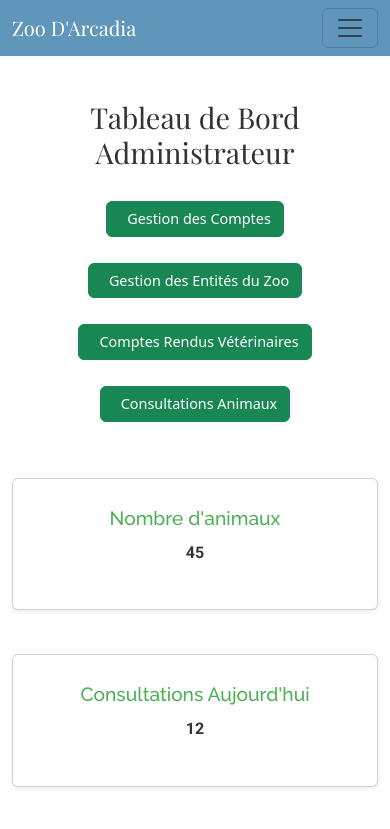
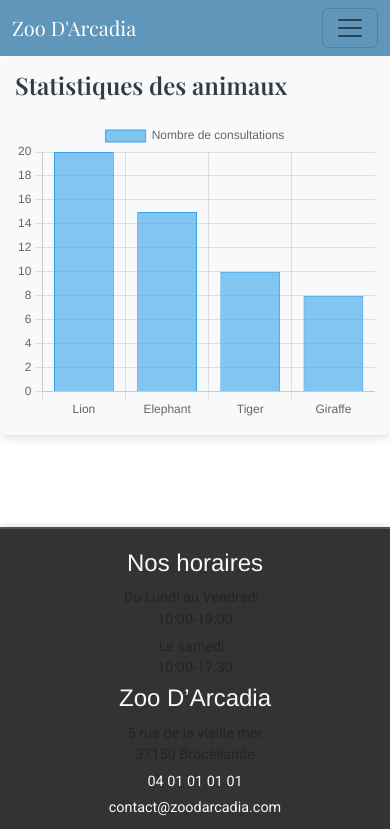
Before and after one commit to Agellid03/ZooArcadiaa, a React (Create React App) app in the folder frontend/: page /admin/ConsultationsAnimaux in a window 390 px wide. Shown: the top 829 px of the page. Built offline with nearby package versions, Linux system fonts and the light colour scheme.

Commit message:
Implémentation AnimalsStats.jsx et stylisation

```diff
--- a/frontend/package.json
+++ b/frontend/package.json
@@ -9,8 +9,10 @@
     "@testing-library/user-event": "^13.5.0",
     "axios": "^1.7.8",
     "bootstrap": "^5.3.3",
+    "chart.js": "^4.4.7",
     "react": "^18.3.1",
     "react-bootstrap": "^2.10.6",
+    "react-chartjs-2": "^5.2.0",
     "react-dom": "^18.3.1",
     "react-redux": "^9.1.2",
     "react-router-dom": "^7.0.1",
--- a/frontend/src/components/admin/AdminDashboard.jsx
+++ b/frontend/src/components/admin/AdminDashboard.jsx
@@ -18,7 +18,7 @@ const AdminDashboard = () => {
   };
 
   const goToAnimalsStats = () => {
-    navigate('/admin/ConsultationsDesAnimaux');
+    navigate('/admin/ConsultationsAnimaux');
   };
   return (
     <div className="admin-dashboard container">
--- a/frontend/src/components/admin/AnimalsStats.jsx
+++ b/frontend/src/components/admin/AnimalsStats.jsx
@@ -1,11 +1,52 @@
-import React from 'react';
+// src/components/AnimalsStats.jsx
+import React, { useState, useEffect } from 'react';
+import { Bar } from 'react-chartjs-2'; // Importation de Bar pour un graphique à barres
+import { Chart as ChartJS, CategoryScale, LinearScale, BarElement, Title, Tooltip, Legend } from 'chart.js';
+import "../../styles/animalStats.css"
+
+ChartJS.register(CategoryScale, LinearScale, BarElement, Title, Tooltip, Legend);
 
 const AnimalsStats = () => {
+  const [animalStats, setAnimalStats] = useState([]);
+
+  useEffect(() => {
+    // Ici, récupérer les données depuis l'API ou Firebase
+    const fetchData = async () => {
+      const data = [
+        { name: 'Lion', consultations: 20 },
+        { name: 'Elephant', consultations: 15 },
+        { name: 'Tiger', consultations: 10 },
+        { name: 'Giraffe', consultations: 8 },
+
+      ];
+      setAnimalStats(data);
+    };
+
+    fetchData();
+  }, []);
+
+  // Préparation des données pour le graphique
+  const data = {
+    labels: animalStats.map((animal) => animal.name), // Noms des animaux
+    datasets: [
+      {
+        label: 'Nombre de consultations',
+        data: animalStats.map((animal) => animal.consultations),
+        backgroundColor: 'rgba(54, 162, 235, 0.6)',
+        borderColor: 'rgba(54, 162, 235, 1)',
+        borderWidth: 1,
+      },
+    ],
+  };
+
   return (
-    <div>
-      Admin Stats
+    <div className="animals-stats">
+      <h2>Statistiques des animaux</h2>
+      <div className="chart-container">
+        <Bar data={data} options={{ responsive: true, maintainAspectRatio: false }} />
+      </div>
     </div>
   );
-}
+};
 
 export default AnimalsStats;
--- a/frontend/src/routes/AppRouter.jsx
+++ b/frontend/src/routes/AppRouter.jsx
@@ -30,7 +30,7 @@ const AppRouter = () => {
           <Route path="admin/GestionEmployes" element={<ManageAccounts/>} ></Route>
           <Route path="admin/GestionServices" element={<ManageZooEntities/>} ></Route>
           <Route path="admin/RapportsVeterinaire" element={<VeterinaryReports/>} ></Route>
-          <Route path="admin/StatiquesAnimaux" element={<AnimalsStats/>} ></Route>
+          <Route path="admin/ConsultationsAnimaux" element={<AnimalsStats/>} ></Route>
         </Routes>
         </div>
       <Footer />
--- /dev/null
+++ b/frontend/src/styles/animalStats.css
@@ -0,0 +1,33 @@
+.animals-stats {
+  padding: 20px;
+  background-color: #f8f9fa;
+  border-radius: 8px;
+  box-shadow: 0 4px 8px rgba(0, 0, 0, 0.1);
+  margin-bottom: 30px;
+}
+
+.animals-stats h2 {
+  font-size: 1.8rem;
+  font-weight: bold;
+  margin-bottom: 20px;
+  color: #343a40;
+}
+
+.chart-container {
+  width: 100%;
+  height: 400px;
+}
+
+@media (max-width: 768px) {
+  .chart-container {
+    height: 300px;
+  }
+
+  .animals-stats {
+    padding: 15px;
+  }
+
+  .animals-stats h2 {
+    font-size: 1.5rem;
+  }
+}
```
Also changed, not shown: 1 other file (tests, documents, lock files or other folders).
